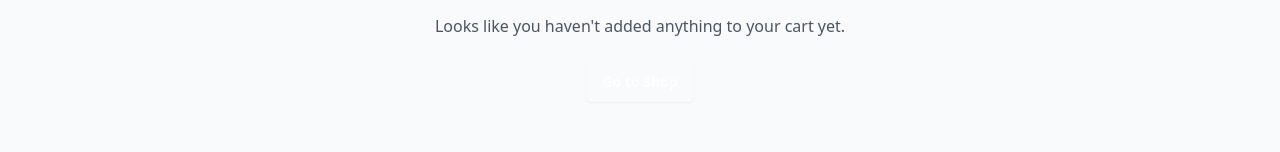
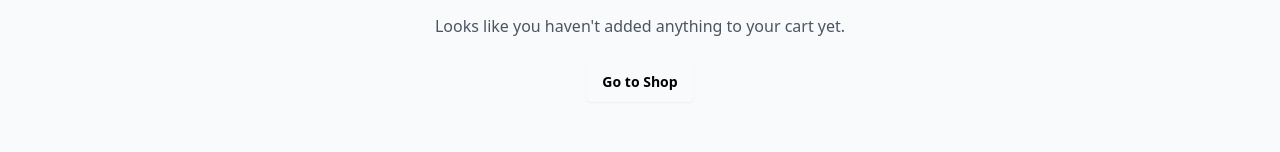
Before and after one commit to bingwa/one-stop-tech-shop, a React (Vite) app in the folder client/: page /checkout in a window 1280 px wide. Shown: the part 134-286 px from the top of the page. Built offline with nearby package versions, Linux system fonts and the light colour scheme.

Commit message:
OneStopTech

```diff
--- a/client/src/pages/Checkout.jsx
+++ b/client/src/pages/Checkout.jsx
@@ -16,7 +16,7 @@ export default function Checkout() {
             <div className="text-center py-24">
                 <h1 className="text-3xl font-bold text-gray-800">Your Cart is Empty</h1>
                 <p className="mt-4 text-gray-600">Looks like you haven't added anything to your cart yet.</p>
-                <Link to="/shop" className="mt-6 inline-block rounded-md bg-primary-blue px-4 py-2.5 text-sm font-semibold text-white shadow-sm hover:bg-secondary-blue">
+                <Link to="/shop" className="mt-6 inline-block rounded-md bg-primary-blue px-4 py-2.5 text-sm font-semibold text-black shadow-sm hover:bg-secondary-blue">
                     Go to Shop
                 </Link>
             </div>
--- a/client/src/pages/Shop.jsx
+++ b/client/src/pages/Shop.jsx
@@ -10,7 +10,8 @@ export default function Shop() {
     const fetchProducts = async () => {
       try {
         setLoading(true);
-        const response = await fetch('http://localhost:5000/api/products');
+        const apiUrl = import.meta.env.VITE_API_URL || 'http://localhost:5000';
+        const response = await fetch(`${apiUrl}/api/products`);
         if (!response.ok) {
           throw new Error('Network response was not ok');
         }
```
Also changed, not shown: 2 other files (tests, documents, lock files or other folders).
